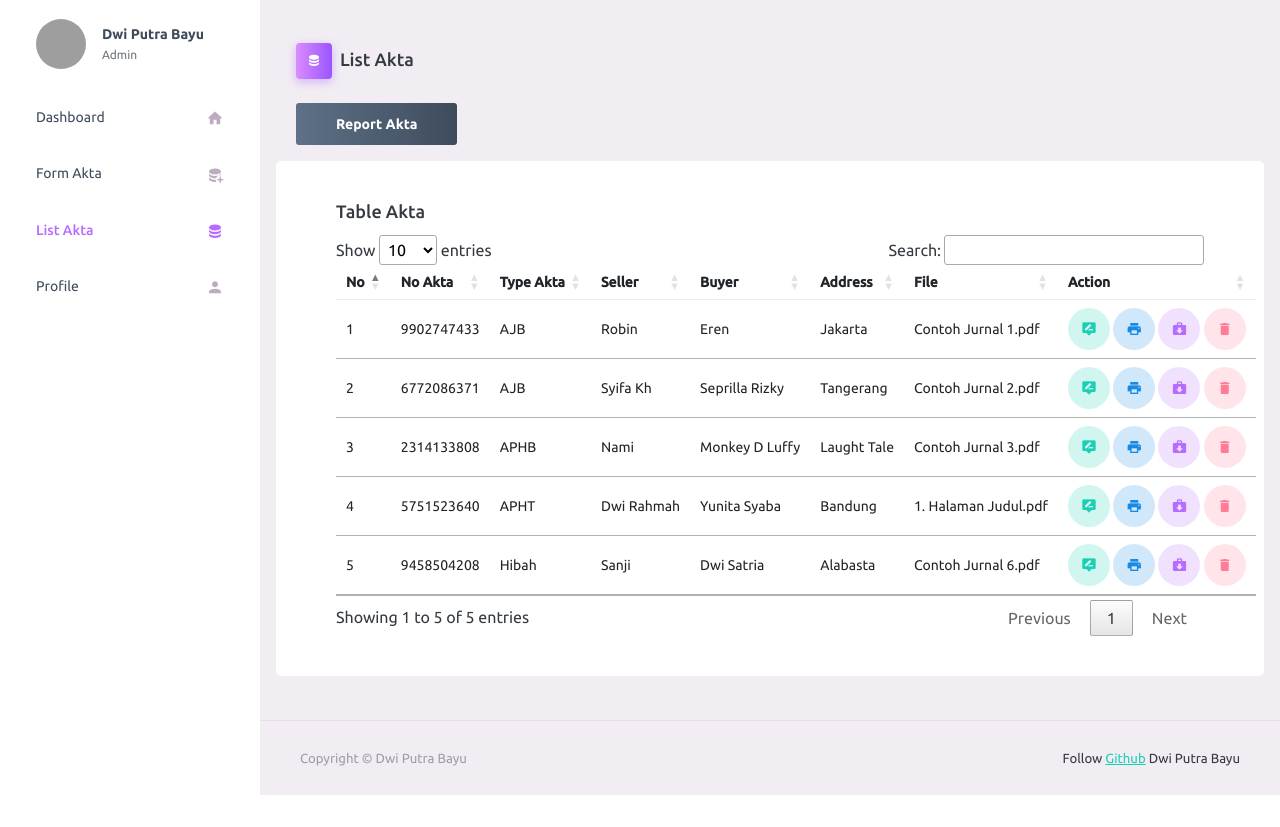
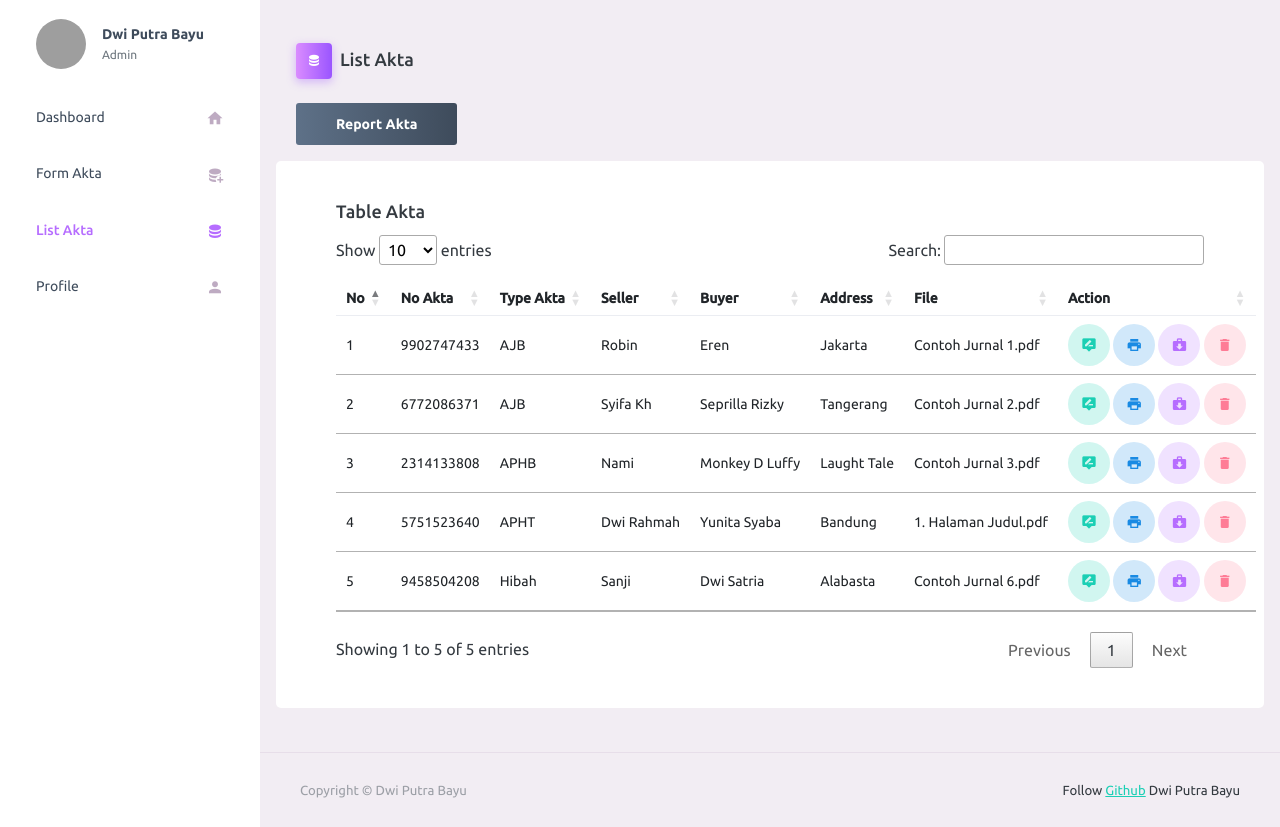
Before and after one commit to dpbayu/AktaPlus, a PHP site: page /admin/listakta.php?viewakta=true in a window 1280 px wide. Shown: the part 71-898 px from the top of the page. Before the commit the page ends 866 px from the top, so only its background shows below. Run offline with PHP 8.4, Linux system fonts and the light colour scheme; a user stored in the database is signed in; data comes from the database, SQL or seed files in the repository; some libraries are stand-ins or nearby versions; grey boxes are pictures that could not be loaded.

Commit message:
initial commit

```diff
--- a/admin/listakta.php
+++ b/admin/listakta.php
@@ -50,7 +50,7 @@ require "function.php";
                                 }
                                 ?>
                                 <h4 class="card-title">Table Akta</h4>
-                                <table class="table table-hover" id="example">
+                                <table class="table table-hover pt-3 mb-3" id="example">
                                     <thead>
                                         <tr>
                                             <th>No</th>
@@ -251,7 +251,7 @@ require "function.php";
                                 }
                                 ?>
                                 <h4 class="card-title">Table Akta</h4>
-                                <table class="table table-hover" id="example">
+                                <table class="table table-hover pt-3 mb-3" id="example">
                                     <thead>
                                         <tr>
                                             <th>No</th>
@@ -344,7 +344,7 @@ require "function.php";
                                     }
                                     ?>
                                 <h4 class="card-title">Table Akta</h4>
-                                <table class="table table-hover" id="example">
+                                <table class="table table-hover pt-3 mb-3" id="example">
                                     <thead>
                                         <tr>
                                             <th>No</th>
@@ -437,7 +437,7 @@ require "function.php";
                                     }
                                     ?>
                                 <h4 class="card-title">Table Akta</h4>
-                                <table class="table table-hover" id="example">
+                                <table class="table table-hover pt-3 mb-3" id="example">
                                     <thead>
                                         <tr>
                                             <th>No</th>
@@ -530,7 +530,7 @@ require "function.php";
                                     }
                                     ?>
                                 <h4 class="card-title">Table Akta</h4>
-                                <table class="table table-hover" id="example">
+                                <table class="table table-hover pt-3 mb-3" id="example">
                                     <thead>
                                         <tr>
                                             <th>No</th>
```
